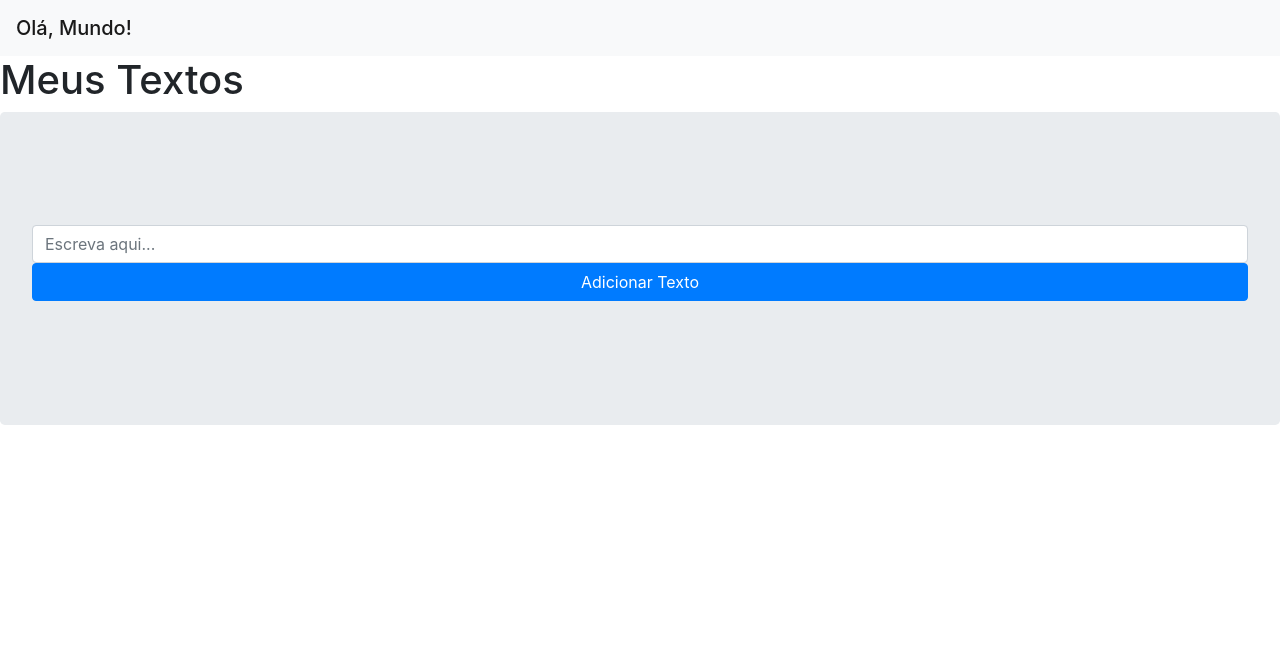
After one commit to matheushss1/testes-py, a Flask app: template templates/textos.html in a window 1280 px wide. The commit adds this page. Shown: the top 665 px of the page. Run offline with Flask 2, Linux system fonts and the light colour scheme; the template is opened without the code that fills it, so the values that code supplies are empty; some libraries are stand-ins or nearby versions.

Commit message:
session com input de textos

```diff
--- a/app.py
+++ b/app.py
@@ -1,7 +1,14 @@
 import datetime
-from flask import Flask, render_template, request
+from flask import Flask, render_template, request, session
+from flask_session import Session
 
 app = Flask(__name__)
+Session(app)
+app.config["SESSION_PERMANENT"] = False
+app.config["SESSION_TYPE"] = "filesystem"
+
+
+textos = []
 
 @app.route("/")
 def index():
@@ -38,3 +45,12 @@ def nome():
 def apresentacao():
     nome = request.form.get("nome")
     return render_template("apresentacao.html", nome=nome)
+
+
+@app.route("/textos", methods=["GET", "POST"])
+def meusTextos():
+    if request.method == "POST":
+        texto = request.form.get("texto")
+        textos.append(texto)
+
+    return render_template("textos.html", textos=textos)
--- a/templates/layout.html
+++ b/templates/layout.html
@@ -5,10 +5,12 @@
             <span class="navbar-brand mb-0 h1">Olá, Mundo!</span>
           </nav>
         <link rel="stylesheet" href="https://stackpath.bootstrapcdn.com/bootstrap/4.4.1/css/bootstrap.min.css" integrity="sha384-Vkoo8x4CGsO3+Hhxv8T/Q5PaXtkKtu6ug5TOeNV6gBiFeWPGFN9MuhOf23Q9Ifjh" crossorigin="anonymous">
+        <meta name="viewport" content="width=device-width, initial-scale=1.0">
+        {% block header %}{% endblock %}
     </head>
     <body>
         <h1>{% block heading %}{% endblock %}</h1>
-        <div class="container-fluid">
+        <div class="jumbotron">
         {% block body %}
         {% endblock %}
         </div>
--- /dev/null
+++ b/templates/textos.html
@@ -0,0 +1,34 @@
+{% extends "layout.html" %}
+
+{% block header %}
+<style>
+    form{
+        margin-top: 4%;
+        margin-bottom: 5%;
+    }
+    input{
+        line-height: 10px;
+    }
+</style>
+{% endblock %}
+
+{% block heading %}
+Meus Textos
+{% endblock %}
+
+{% block body %}
+<ul>
+    {% for texto in textos %}
+    <li>{{texto}}</li>
+    {% endfor %}
+</ul>
+
+<form action="{{  url_for('meusTextos')  }}" method="POST">
+    <div class="input-group">
+        <input class="form-control input-lg" id="inputlg" type="text" name="texto" placeholder="Escreva aqui...">
+    </div>
+    <div id="botao">
+        <button class="btn btn-primary btn-block">Adicionar Texto</button>
+    </div>
+</form>
+{% endblock %}
```
Also changed, not shown: templates/index.html (+7 -0 lines).
